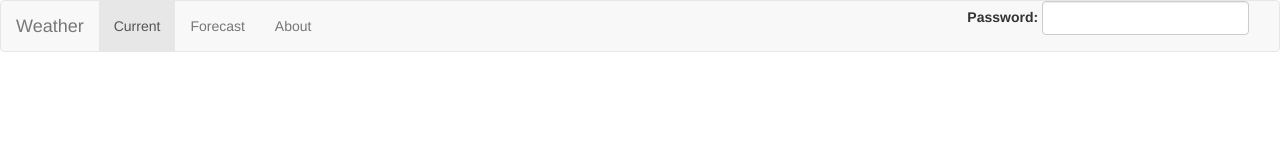
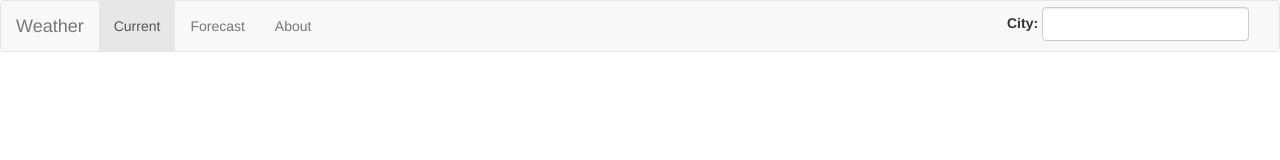
Before and after one commit to NandreyN/Weather, a plain HTML site: page Index.html in a window 1280 px wide. Shown: the top 160 px of the page. Drawn offline with Linux system fonts and the light colour scheme; no server answers.

Commit message:
text changes in form label

```diff
--- a/Index.html
+++ b/Index.html
@@ -60,10 +60,10 @@
                             <li><a href="Forecast.html">Forecast</a></li>
                             <li><a href="About.html">About</a></li>
                         </ul>
-                        <form role="form" align="right" class="form-inline" style="vertical-align: text-bottom;">
+                        <form role="form" align="right" class="form-inline" style="margin-top:0.5%;">
                             <div class="form-group">
-                                <label for="pwd">Password:</label>
-                                <input type="password" class="form-control" id="pwd">
+                                <label for="pwd">City:</label>
+                                <input type="password" class="form-control" id="city-form">
                             </div>
                         </form>
                     </div><!-- /.navbar-collapse -->
```
